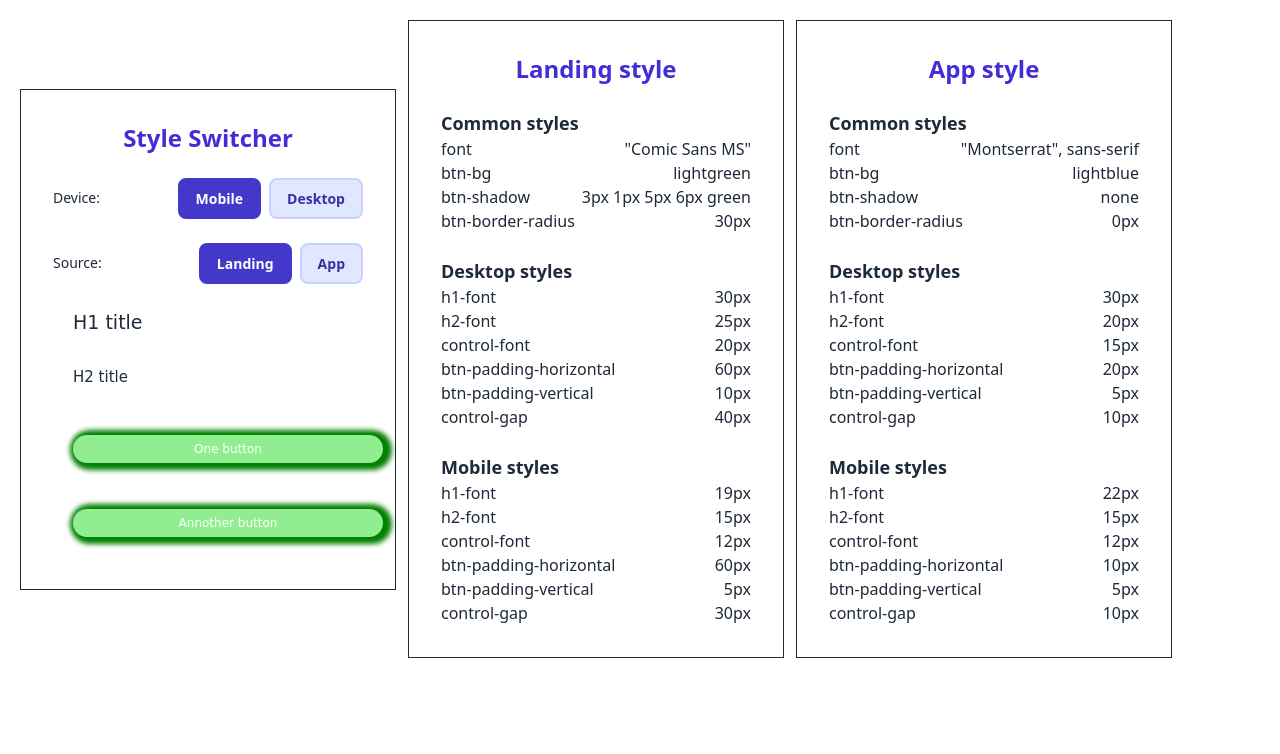
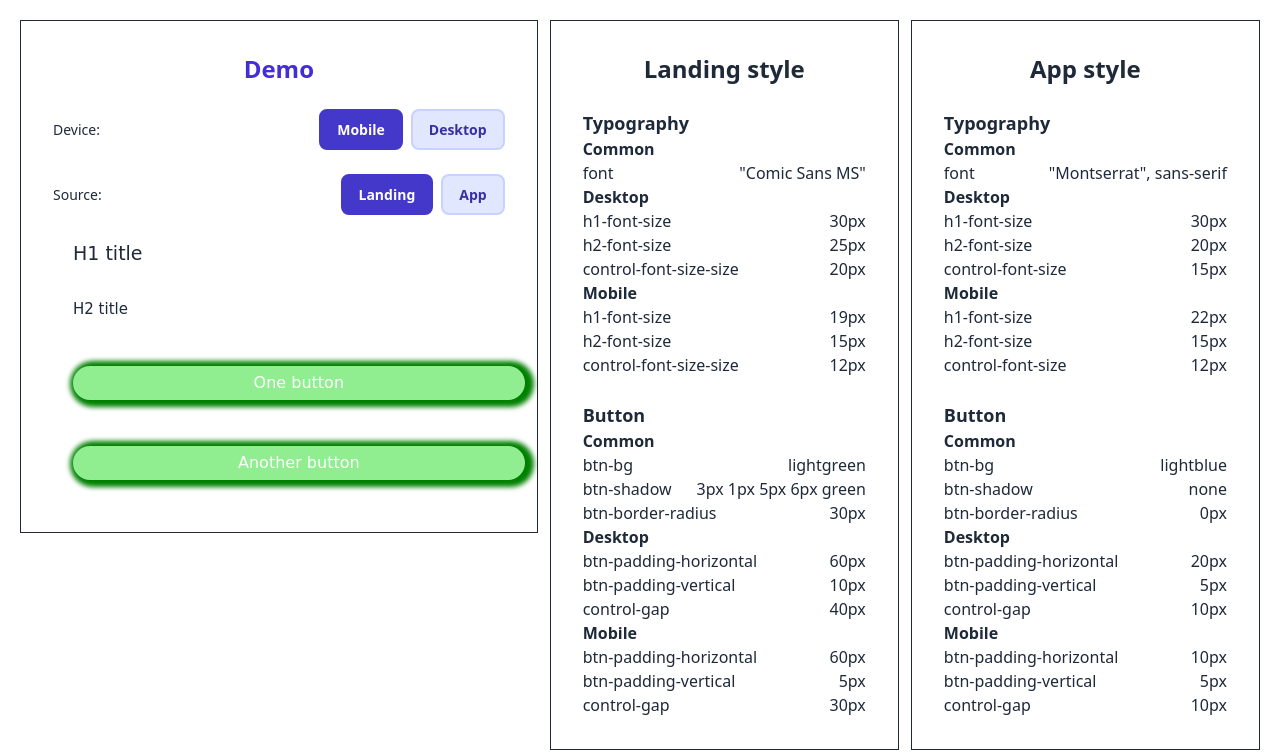
Before and after one commit to cakeinpanic/design-system-demo, a React (Vite) app: page / in a window 1280 px wide. Shown: the top 754 px of the page. Built offline with nearby package versions, Linux system fonts and the light colour scheme.

Commit message:
update styles

```diff
--- a/src/App.css
+++ b/src/App.css
@@ -1,7 +1,4 @@
 
-body {
-
-}
 
 .container {
   display: flex;
@@ -11,27 +8,26 @@ body {
   margin: 20px;
 
   h1 {
-    font-size: var(--h1-font);
+    font-size: var(--h1-font-size);
   }
   h2 {
-    font-size: var(--h2-font);
+    font-size: var(--h2-font-size);
   }
 }
 
 
 /* ===== Button Styles ===== */
 .custom-button {
-  display: block;
-
-  font-size: var(--control-font);
+  font-size: var(--control-font-size);
   padding: var(--btn-padding-vertical) var(--btn-padding-horizontal);
   background-color: var(--btn-bg);
-  border: none;
   border-radius: var(--btn-border-radius);
+  box-shadow: var(--btn-shadow);
   color: #fff;
   cursor: pointer;
   transition: all 0.2s ease-in-out;
-  box-shadow: var(--btn-shadow)
+  border: none;
+  display: block;
 }
 
 .custom-button:hover {
--- a/src/App.tsx
+++ b/src/App.tsx
@@ -1,4 +1,4 @@
-import React, { useState } from 'react'
+import { useState } from 'react'
 import './App.css'
 
 export default function ButtonStyleApp() {
@@ -10,60 +10,91 @@ export default function ButtonStyleApp() {
 
   const cssVariables = {
     landing: {
+      typography: {
         common: {
           'font': '"Comic Sans MS"',
 
+        },
+        desktop: {
+          'h1-font-size': '30px',
+          'h2-font-size': '25px',
+          'control-font-size-size': '20px',
+
+        },
+        mobile: {
+          'h1-font-size': '19px',
+          'h2-font-size': '15px',
+          'control-font-size-size': '12px',
+
+        },
+
+      },
+      button: {
+        common: {
           'btn-bg': 'lightgreen',
           'btn-shadow': '3px 1px 5px 6px green',
-        'btn-border-radius': '30px',
-
+          'btn-border-radius': '30px'
         },
         desktop: {
-        'h1-font': '30px',
-        'h2-font': '25px',
-        'control-font': '20px',
+
           'btn-padding-horizontal': '60px',
           'btn-padding-vertical': '10px',
           'control-gap': '40px',
         },
         mobile: {
-        'h1-font': '19px',
-        'h2-font': '15px',
-        'control-font': '12px',
+
           'btn-padding-horizontal': '60px',
           'btn-padding-vertical': '5px',
           'control-gap': '30px',
         },
+      }
     },
     app: {
+      typography: {
         common: {
           'font': '"Montserrat", sans-serif',
+        },
+        desktop: {
+          'h1-font-size': '30px',
+          'h2-font-size': '20px',
+          'control-font-size': '15px',
+
+        },
+        mobile: {
+          'h1-font-size': '22px',
+          'h2-font-size': '15px',
+          'control-font-size': '12px',
+
+        },
+      },
+      button: {
+        common: {
           'btn-bg': 'lightblue',
           'btn-shadow': 'none',
           'btn-border-radius': '0px',
         },
         desktop: {
-        'h1-font': '30px',
-        'h2-font': '20px',
-        'control-font': '15px',
+
           'btn-padding-horizontal': '20px',
           'btn-padding-vertical': '5px',
           'control-gap': '10px',
         },
         mobile: {
-        'h1-font': '22px',
-        'h2-font': '15px',
-        'control-font': '12px',
+
           'btn-padding-horizontal': '10px',
           'btn-padding-vertical': '5px',
           'control-gap': '10px',
         },
       },
+
+    },
   }
 
   const currentVariables = {
-    ...cssVariables[source].common,
-    ...cssVariables[source][device],
+    ...cssVariables[source].button.common,
+    ...cssVariables[source].button[device],
+    ...cssVariables[source].typography.common,
+    ...cssVariables[source].typography[device],
   }
 
   return (
@@ -78,13 +109,13 @@ export default function ButtonStyleApp() {
         `}
       </style>
       <div
-        className="demo-container m-5 flex flex-row gap-3 justify-center w-full items-center text-gray-800"
+        className="demo-container p-5 flex flex-row gap-3 justify-center w-full items-center text-gray-800 items-start"
         data-device={device}
         data-source={source}
       >
-        <div className="bg-white border-1 p-8 space-y-6 w-1/3">
+        <div className="bg-white border-1 p-8 space-y-6 w-1/2">
           <h1 className="text-2xl font-bold text-indigo-700 text-center">
-            Style Switcher
+            Demo
           </h1>
 
           <div className="flex justify-between gap-4 items-center">
@@ -127,79 +158,37 @@ export default function ButtonStyleApp() {
             <h2>H2 title</h2>
             <button className="custom-button w-full mt-4">One button</button>
 
-            <button className="custom-button w-full mt-4">Annother button</button>
+            <button className="custom-button w-full mt-4">Another button</button>
           </div>
         </div>
 
-        <div className="bg-white border-1 p-8 space-y-6 w-1/3">
-          <h1 className="text-2xl font-bold text-indigo-700 text-center">
-            Landing style
+        {Object.entries(cssVariables).map(([sourceKey, sourceValue]) => (
+          <div className="bg-white border-1 p-8 space-y-6 w-1/3" key={sourceKey}>
+            <h1 className="text-2xl font-bold  text-center">
+              {sourceKey.charAt(0).toUpperCase() + sourceKey.slice(1)} style
             </h1>
-          <div className="flex flex-col">
-            <h3 className="text-lg font-bold">Common styles</h3>
-            {Object.entries(cssVariables.landing.common).map(([key, value]) => (
+            {Object.entries(sourceValue).map(([categoryKey, categoryValue]) => (
+              <div className="flex flex-col" key={categoryKey}>
+                <h3 className="text-lg font-bold">
+                  {categoryKey.charAt(0).toUpperCase() + categoryKey.slice(1)}
+                </h3>
+                {Object.entries(categoryValue).map(([typeKey, typeValue]) => (
+                  <div className="flex flex-col" key={typeKey}>
+                    <h4 className="text-md font-semibold">
+                      {typeKey.charAt(0).toUpperCase() + typeKey.slice(1)}
+                    </h4>
+                    {Object.entries(typeValue).map(([key, value]) => (
                       <div className="flex flex-row justify-between" key={key}>
                         <div>{key}</div>
                         <div>{value}</div>
                       </div>
                     ))}
                   </div>
-
-          <div className="flex flex-col">
-            <h3 className="text-lg font-bold">Desktop styles</h3>
-            {Object.entries(cssVariables.landing.desktop).map(([key, value]) => (
-              <div className="flex flex-row justify-between" key={key}>
-                <div>{key}</div>
-                <div>{value}</div>
+                ))}
               </div>
             ))}
           </div>
-
-          <div className="flex flex-col">
-            <h3 className="text-lg font-bold">Mobile styles</h3>
-            {Object.entries(cssVariables.landing.mobile).map(([key, value]) => (
-              <div className="flex flex-row justify-between" key={key}>
-                <div>{key}</div>
-                <div>{value}</div>
-              </div>
         ))}
-          </div>
-        </div>
-
-        <div className="bg-white border-1 p-8 space-y-6 w-1/3">
-          <h1 className="text-2xl font-bold text-indigo-700 text-center">
-            App style
-          </h1>
-          <div className="flex flex-col">
-            <h3 className="text-lg font-bold">Common styles</h3>
-            {Object.entries(cssVariables.app.common).map(([key, value]) => (
-              <div className="flex flex-row justify-between" key={key}>
-                <div>{key}</div>
-                <div>{value}</div>
-              </div>
-            ))}
-          </div>
-
-          <div className="flex flex-col">
-            <h3 className="text-lg font-bold">Desktop styles</h3>
-            {Object.entries(cssVariables.app.desktop).map(([key, value]) => (
-              <div className="flex flex-row justify-between" key={key}>
-                <div>{key}</div>
-                <div>{value}</div>
-              </div>
-            ))}
-          </div>
-
-          <div className="flex flex-col">
-            <h3 className="text-lg font-bold">Mobile styles</h3>
-            {Object.entries(cssVariables.app.mobile).map(([key, value]) => (
-              <div className="flex flex-row justify-between" key={key}>
-                <div>{key}</div>
-                <div>{value}</div>
-              </div>
-            ))}
-          </div>
-        </div>
       </div>
     </>
   )
--- a/src/index.css
+++ b/src/index.css
@@ -15,7 +15,7 @@
 }
 
 #root {
-  width: 90%;
+  width: 100%;
   box-sizing: border-box;
 }
 body {
```
Lines whose indentation alone changed are shown as unchanged.
